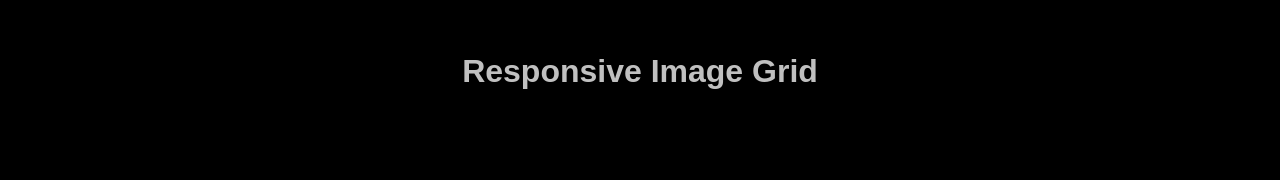
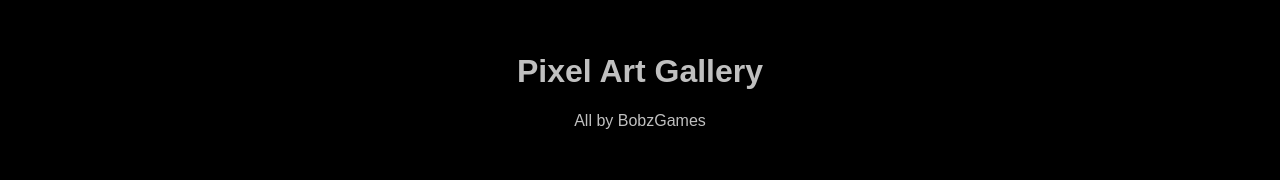
Before and after one commit to BobzGames/pixel-art, a plain HTML site: page index.html in a window 1280 px wide. Shown: the top 180 px of the page. Drawn offline with Linux system fonts and the light colour scheme.

Commit message:
Update index.html

```diff
--- a/index.html
+++ b/index.html
@@ -1,5 +1,8 @@
 <!DOCTYPE html>
 <html>
+  <head>
+    <title>Pixel Art | BobzGames</title>
+  </head>
 <style>
 * {
   box-sizing: border-box;
@@ -59,8 +62,8 @@ body {
 
 <!-- Header -->
 <div class="header">
-  <h1 style="color:silver;">Responsive Image Grid</h1>
-  <p>Resize the browser window to see the responsive effect.</p>
+  <h1 style="color:silver;">Pixel Art Gallery</h1>
+  <p style="color:silver;">All by BobzGames</p>
 </div>
 
 <!-- Photo Grid -->
```
